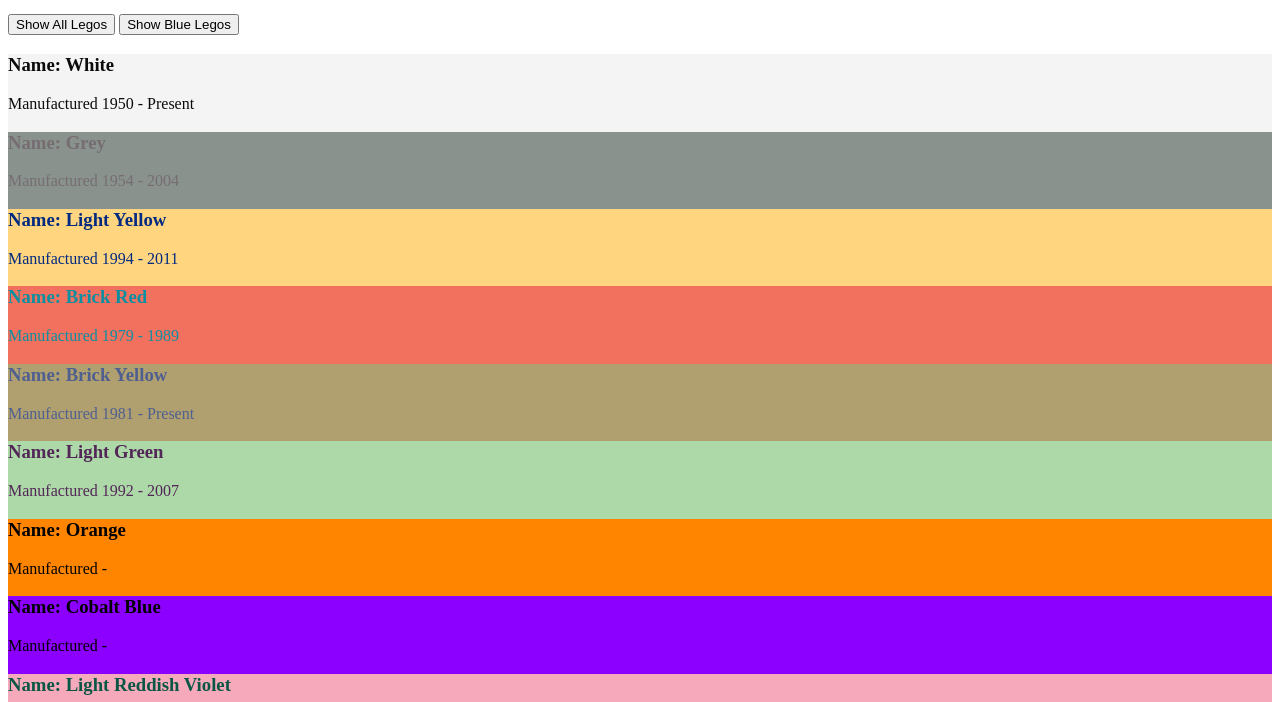
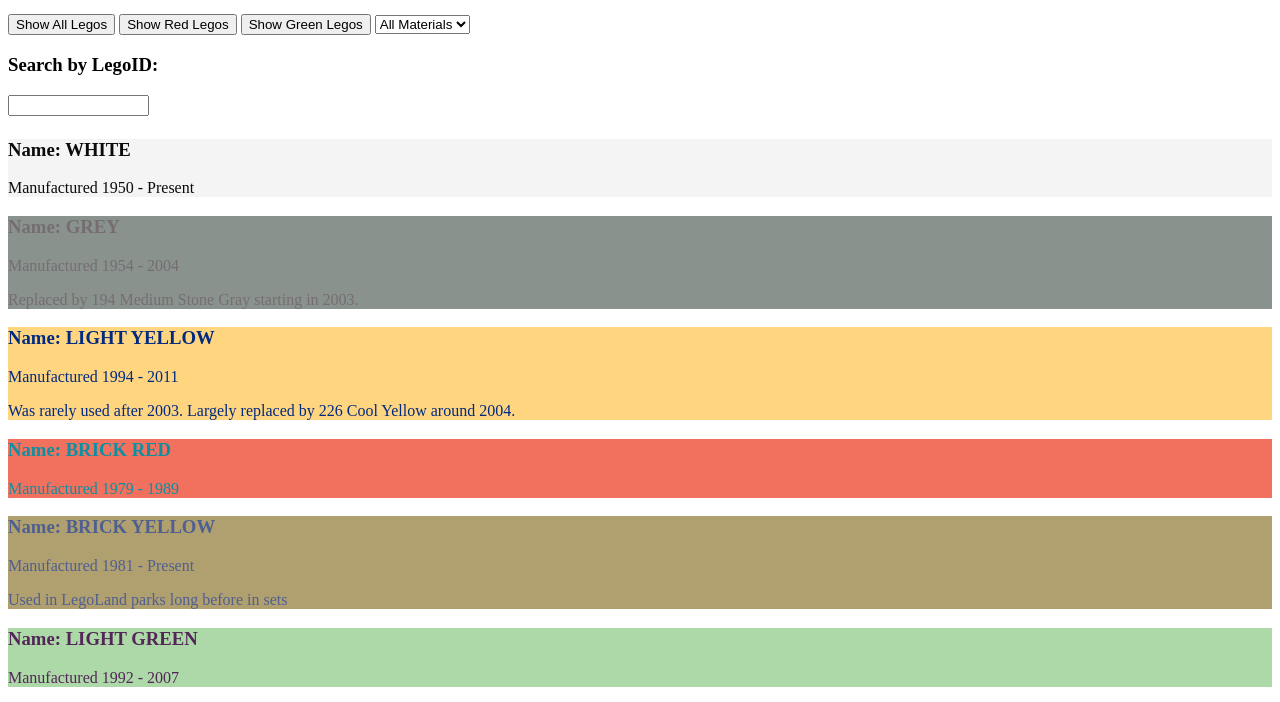
Before and after one commit to jacksonrgoodman/everything-is-awesome-jacksonrgoodman, a plain HTML site: page index.html in a window 1280 px wide. Shown: the part 78-780 px from the top of the page. Drawn offline with Linux system fonts and the light colour scheme.

Commit message:
filters and stuff

```diff
--- a/css/main.css
+++ b/css/main.css
@@ -12,4 +12,8 @@
 
 nav {
   margin-top: 1em;
+  /* display: inline; */
 }
+textarea {
+  resize:none;
+}
--- a/index.html
+++ b/index.html
@@ -13,7 +13,23 @@
     <h1>Everything is Awesome</h1><small>The Builders' Blocks Details</small>
     <nav>
       <button id="showAll">Show All Legos</button>
-      <button id="showBlue">Show Blue Legos</button>
+      <button id="showRed">Show Red Legos</button>
+      <button id="showGreen">Show Green Legos</button>
+      <select id="materialSelector" name="materialSelector"><!--! what if we add a material? concepts: dynamacy, scalability, no hardcode -->
+        <option value="">All Materials</option>
+        <option value="Solid">Solid</option>
+        <option value="Transparent">Transparent</option>
+        <option value="Pearl">Pearl</option>
+        <option value="Chrome">Chrome</option>
+        <option value="Metallic">Metallic</option>
+        <option value="Milky">Milky</option>
+        <option value="Glitter">Glitter</option>
+        <option value="Speckle">Speckle</option>
+        <option value="Ink">Ink</option>
+        <option value="Process">Process</option>
+        <option value="Modulex">Modulex</option>
+      </select>
+      <h3>Search by LegoID:</h3><textarea name="legoIdSearch" id="legoIdSearch" cols="15" rows="1"></textarea>
     </nav>
   </header>
   <main>
--- a/scripts/legos/LegoDetail.js
+++ b/scripts/legos/LegoDetail.js
@@ -2,9 +2,14 @@
 
 export const LegoDetail = (brick) => {
 
+  const helperFunction = (name) => {
+    return name.toUpperCase()
+  }
   let block = `<section class="block-wrapper" style="background-color:#${brick.ColorHex}">
-              <h3>Name: ${brick.LegoName}</h3>
+              <h3>Name: ${helperFunction(brick.LegoName)}</h3>
               <div class="block-years">Manufactured ${brick.YearFrom} - ${brick.YearTo}</div>
+              <p>${brick.Notes}</p>
+              </section>
               `;
   const link = brick.ColorstreamLinkImage;
   if (link) {
--- a/scripts/main.js
+++ b/scripts/main.js
@@ -5,12 +5,34 @@
 const navElement = document.querySelector("nav");
 
 navElement.addEventListener("click", (event) => {
-	if (event.target.id === "showBlue") {
-		filterLegos("Blue")
+	if (event.target.id === "showRed") {
+		filterLegos("Red")
 	} else if (event.target.id === "showAll") {
 		makeLegoList(useLegos())
 	}
 })
+navElement.addEventListener("click", (event) => {
+	if (event.target.id === "showGreen") {
+		filterLegos("Green")
+	} else if (event.target.id === "showAll") {
+		makeLegoList(useLegos())
+	}
+})
+
+//? helper function
+
+//? dropdown filter for material
+const materialElement = document.querySelector("#materialSelector")
+materialElement.addEventListener("change", (event) => {
+	if (event.target.id === "materialSelector") {
+		const materialValue = (event.target.value);
+		filterMaterials(materialValue);
+	}
+})
+//? what do i need to pass in to filter logs?? look through event object for
+
+//? LegoID search box with enter key
+
 
 const filterLegos = (whatFilter) => {
 	const filterArray = useLegos().filter(singleLego => {
@@ -20,7 +42,14 @@
 	})
 	makeLegoList(filterArray);
 }
-
+const filterMaterials = (whatFilter) => {
+	const filterArray = useLegos().filter(singleLego => {
+		if (singleLego.Material.includes(whatFilter)) {
+			return singleLego;
+		}
+	})
+	makeLegoList(filterArray);
+}
 
 const startEIA = () => {
 	loadLegos()
```
